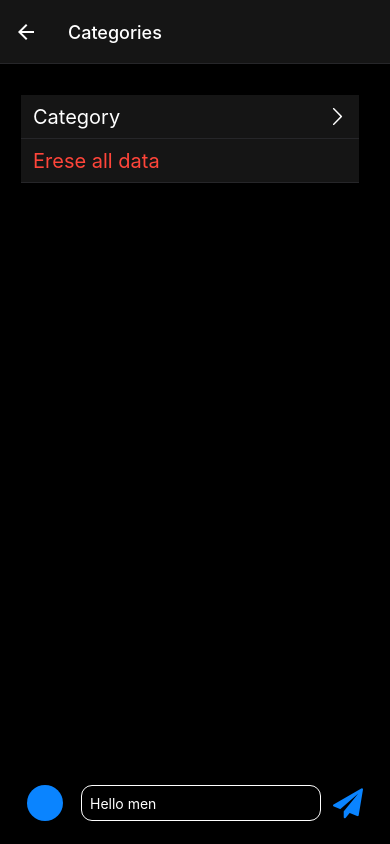
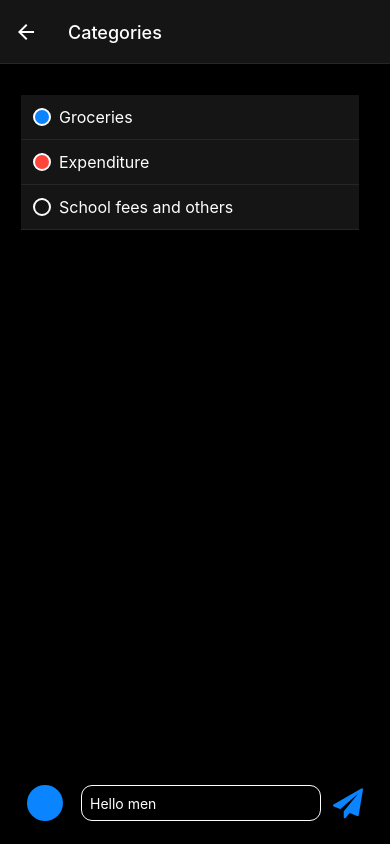
Before and after one commit to TabotCharlesBessong/FinTech, a React Native app in the folder goodbye_mymoney/: screen /Categories in a window 390 px wide. Built offline with nearby package versions, Linux system fonts and the light colour scheme.

Commit message:
category row

```diff
--- /dev/null
+++ b/goodbye_mymoney/component/CategoryRow.tsx
@@ -0,0 +1,38 @@
+import { View, Text } from "react-native";
+import { theme } from "../them";
+
+const CategoryRow = ({
+  color,
+  name,
+}: {
+  color: string;
+  name: string;
+}) => (
+  <View
+    style={{
+      display: "flex",
+      flexDirection: "row",
+      alignItems: "center",
+      width: "100%",
+      justifyContent: "flex-start",
+      padding: 12,
+      borderBottomWidth: 1,
+      borderBottomColor: theme.colors.border,
+      backgroundColor: theme.colors.card,
+    }}
+  >
+    <View
+      style={{
+        backgroundColor: color,
+        width: 18,
+        height: 18,
+        borderRadius: 9,
+        borderWidth: 2,
+        borderColor: "white",
+      }}
+    />
+    <Text style={{ color: "white", fontSize: 16, marginLeft: 8 }}>{name}</Text>
+  </View>
+);
+
+export default CategoryRow
--- a/goodbye_mymoney/component/index.ts
+++ b/goodbye_mymoney/component/index.ts
@@ -1 +1,2 @@
 export {default as ListItem} from './ListItem'
+export {default as CategoryRow} from './CategoryRow'
--- a/goodbye_mymoney/screens/Categories.tsx
+++ b/goodbye_mymoney/screens/Categories.tsx
@@ -7,21 +7,45 @@ import {
   StyleSheet,
   TextInput,
   TouchableOpacity,
-  View
+  View,
 } from "react-native";
-import ColorPicker, { HueSlider, OpacitySlider, Panel1, Preview, Swatches } from "reanimated-color-picker";
-import { ListItem } from "../component";
+import ColorPicker, {
+  HueSlider,
+  OpacitySlider,
+  Panel1,
+  Preview,
+  Swatches,
+} from "reanimated-color-picker";
+import { CategoryRow, ListItem } from "../component";
 import { theme } from "../them";
+import { Category } from "../types/category";
 
 const Categories = () => {
   const [showColorPicker, setShowColorPicker] = useState(false);
   const [colors, setColors] = useState(theme.colors.primary);
+  const [Categories, setCategories] = useState<Category[]>([
+    {
+      color: theme.colors.primary,
+      name: "Groceries",
+      id:'1'
+    },
+    {
+      color: theme.colors.error,
+      name: "Expenditure",
+      id:'2'
+    },
+    {
+      color: theme.colors.card,
+      name: "School fees and others",
+      id:'3'
+    },
+  ]);
   const onSelectColor = ({ hex }) => {
     setColors(hex);
   };
   return (
     <>
-      <KeyboardAvoidingView style={{ margin: 15, flex: 1 }}>
+      <KeyboardAvoidingView behavior="padding" style={{ margin: 15, flex: 1 }}>
         <View
           style={{
             flexDirection: "column",
@@ -34,18 +58,9 @@ const Categories = () => {
             paddingHorizontal: 11,
           }}
         >
-          <ListItem
-            label="Category"
-            detail={
-              <Entypo
-                name="chevron-thin-right"
-                color={theme.colors.text}
-                size={20}
-              />
-            }
-            onClick={() => {}}
-          />
-          <ListItem label="Erese all data" onClick={() => {}} isDestructive />
+          {Categories.map((category) => (
+            <CategoryRow key={category.id} name={category.name} color={category.color} />
+          ))}
         </View>
         <View style={{ flex: 1 }} />
         <View
@@ -92,7 +107,7 @@ const Categories = () => {
           </TouchableOpacity>
         </View>
       </KeyboardAvoidingView>
-      <Modal visible={showColorPicker} animationType="slide" >
+      <Modal visible={showColorPicker} animationType="slide">
         <ColorPicker>
           <Preview />
           <Panel1 />
--- /dev/null
+++ b/goodbye_mymoney/types/category.ts
@@ -0,0 +1,6 @@
+
+export type Category = {
+  color:string
+  name:string
+  id:string
+}
```
